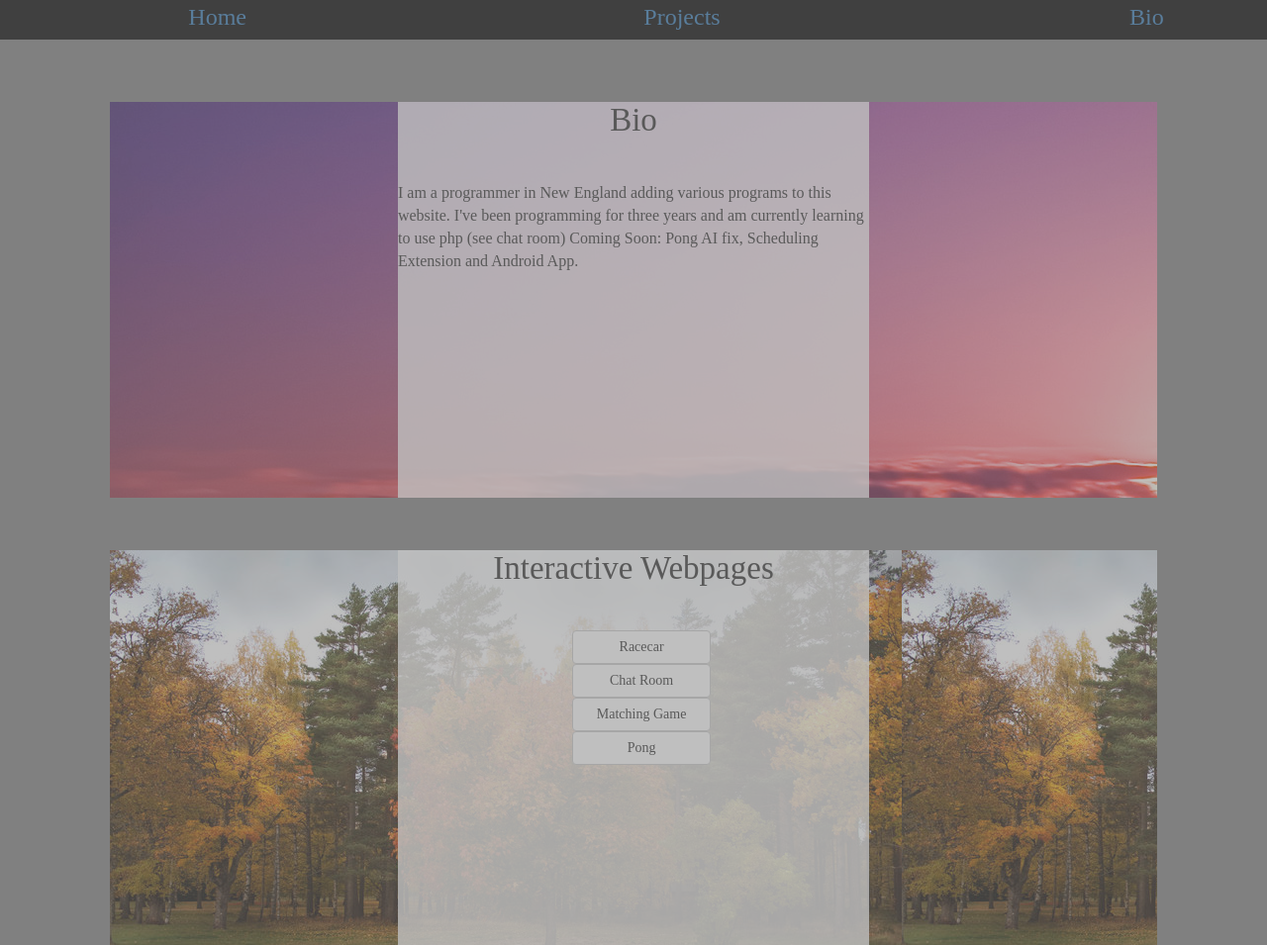
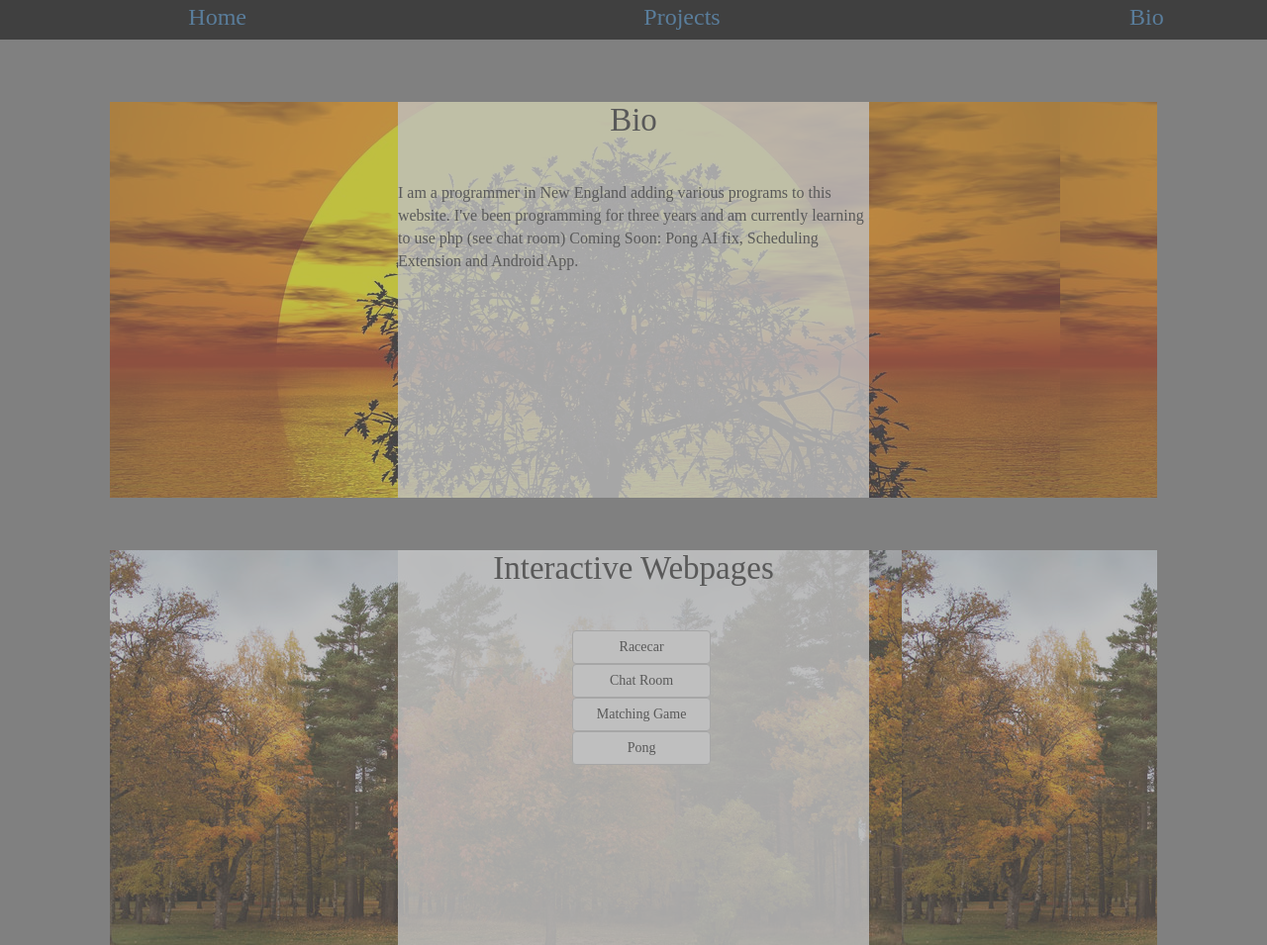
Before and after one commit to Tea-Script/Website-Projects, a PHP site: page / in a window 1280 px wide. Shown: the top 955 px of the page at 99% size. Run offline with PHP 8.4, Linux system fonts and the light colour scheme; some libraries are stand-ins or nearby versions.

Commit message:
improved loading speeds by storing image on server

```diff
--- a/WebsiteHomePage.css
+++ b/WebsiteHomePage.css
@@ -51,7 +51,7 @@ h1{
 	width:10em;
 }
 #c {
-	background-image: url("./good_morning-wide.jpg");
+	background-image: url("./tree.jpg");
 }
 #b {
 	background-image: url("./autumn_stock_1_by_dezzan_stock.jpg");
```
Also changed, not shown: tree.jpg (added).
